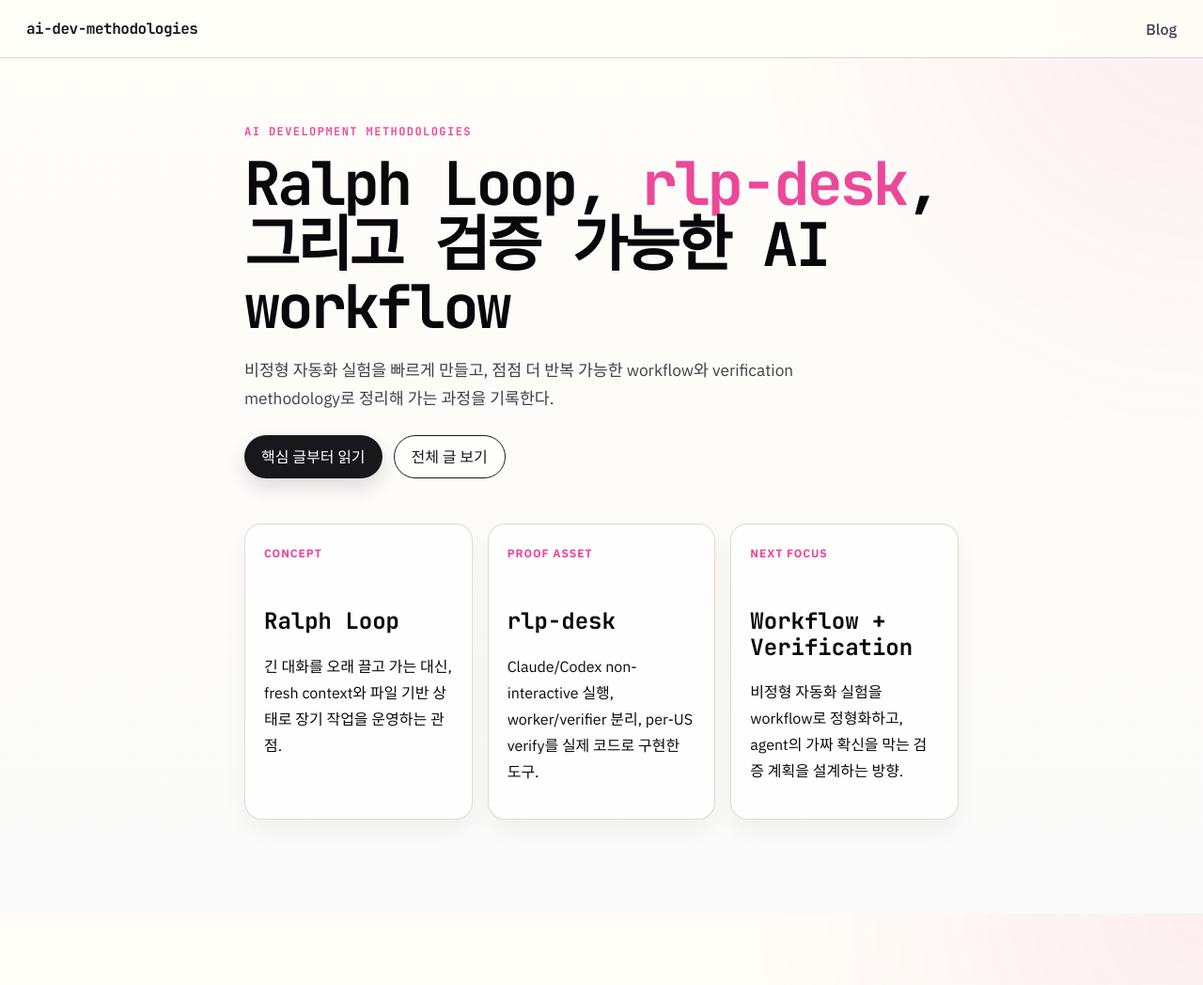
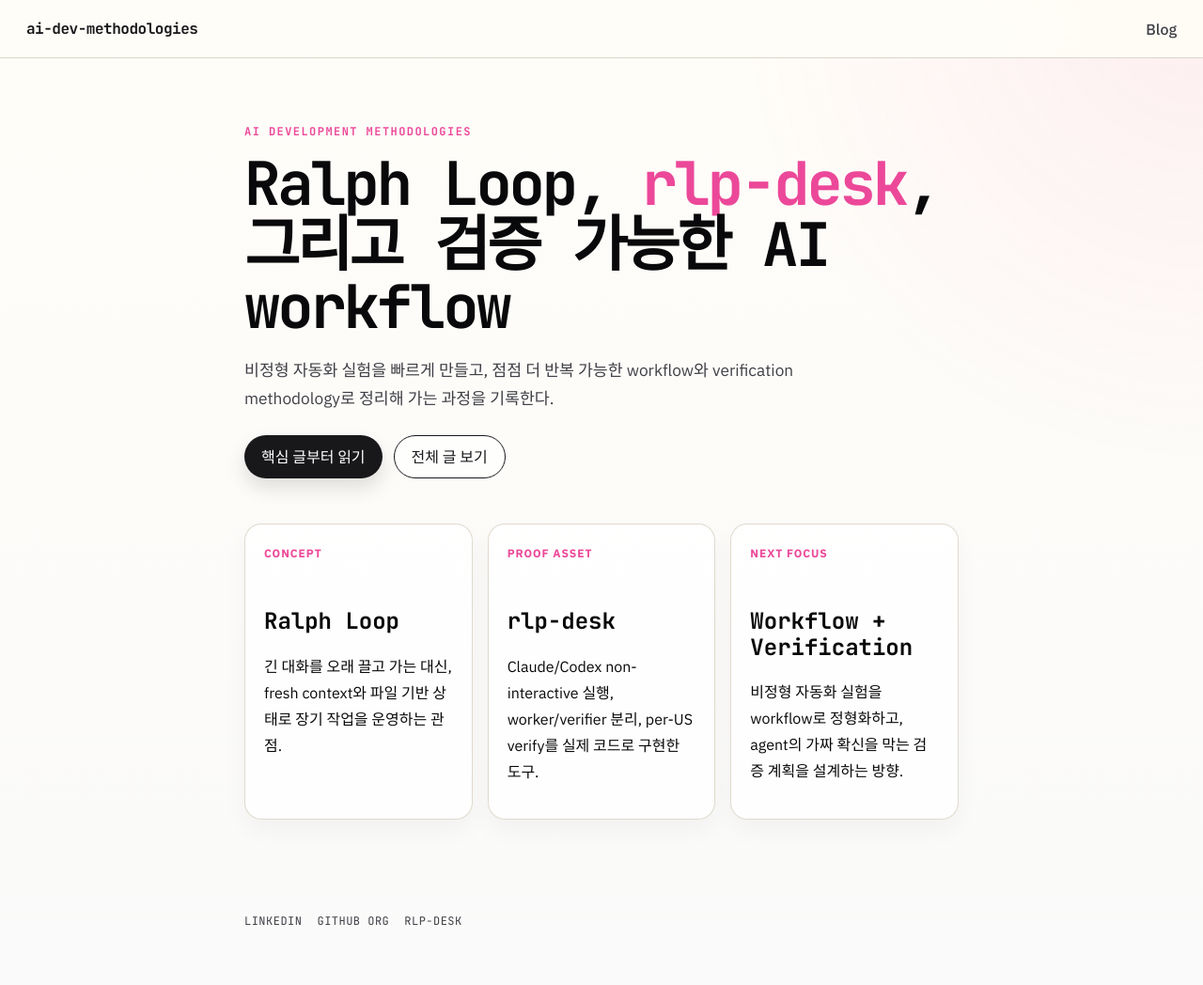
Before and after one commit to ai-dev-methodologies/ai-dev-methodologies.github.io, a Jekyll site: the page built from index.md, in a window 1280 px wide and 1048 px high. Shown: the whole window at 94% size. Built offline with Jekyll 4.4.1, drawn with Linux system fonts in a browser that asks for light colours.

Commit message:
Add explicit public contact paths to the live site
Expose LinkedIn, GitHub org, and rlp-desk links in the site footer so readers have a clear next step after reading the articles.

Constraint: Contact paths should stay lightweight and non-salesy while being easy to find
Confidence: high
Scope-risk: narrow
Reversibility: clean
Directive: Public content should always have a discoverable path to continue the conversation
Tested: Footer links added locally
Not-tested: Remote Pages rebuild after push

```diff
--- a/_layouts/default.html
+++ b/_layouts/default.html
@@ -35,6 +35,11 @@
     <main class="content">
       {{ content }}
     </main>
+    <footer class="site-footer">
+      <a href="https://www.linkedin.com/in/kwangyong-jin-037168372/">LinkedIn</a>
+      <a href="https://github.com/ai-dev-methodologies">GitHub Org</a>
+      <a href="https://github.com/ai-dev-methodologies/rlp-desk">rlp-desk</a>
+    </footer>
     <script>
       document.addEventListener("DOMContentLoaded", function () {
         const currentHost = window.location.host;
--- a/assets/css/site.css
+++ b/assets/css/site.css
@@ -52,6 +52,25 @@
   margin: 0 auto;
   padding: 56px 20px 100px;
   line-height: 1.75;
+}
+
+.site-footer {
+  max-width: 760px;
+  margin: 0 auto 60px;
+  padding: 0 20px;
+  display: flex;
+  gap: 16px;
+  flex-wrap: wrap;
+  color: var(--color-secondary);
+}
+
+.site-footer a {
+  color: var(--color-secondary);
+  text-decoration: none;
+  font-family: "JetBrains Mono", monospace;
+  font-size: 12px;
+  letter-spacing: 0.04em;
+  text-transform: uppercase;
 }
 
 h1, h2, h3, .eyebrow {
```
